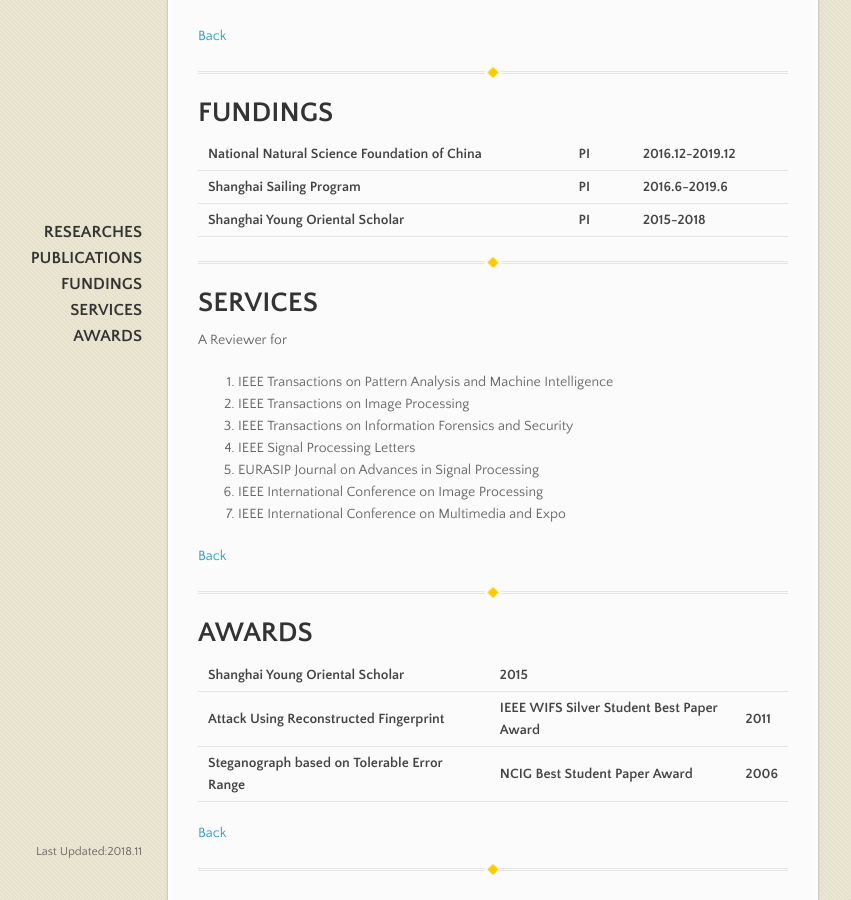
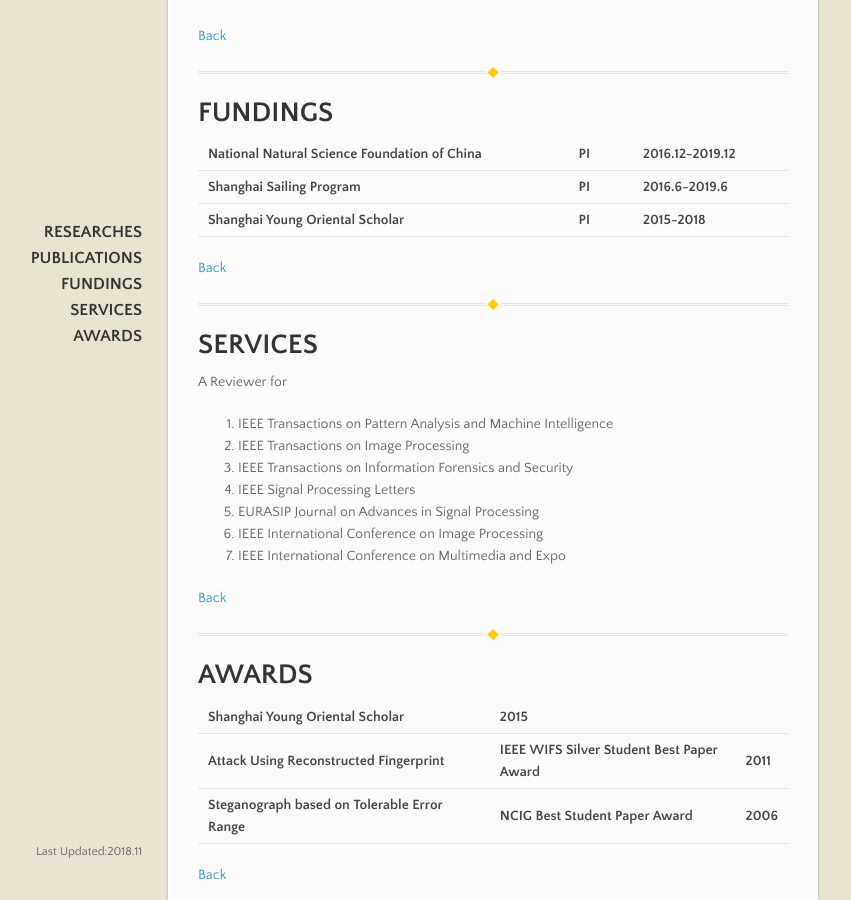
Before and after one commit to blazelisheng/blazelisheng.github.io, a Jekyll site: the page built from index.md, in a window 1280 px wide and 900 px high, scrolled down 1840 px. Shown: the whole window, without its empty margins (148-999 px from the left). Built offline with Jekyll 4.4.1, drawn with Linux system fonts in a browser that asks for light colours.

Commit message:
Update index.md

```diff
--- a/index.md
+++ b/index.md
@@ -72,6 +72,8 @@ Conference (selected)
 </tr>
 </table>
 
+[Back](./index.md)
+
 * * *
 # SERVICES
 
```
